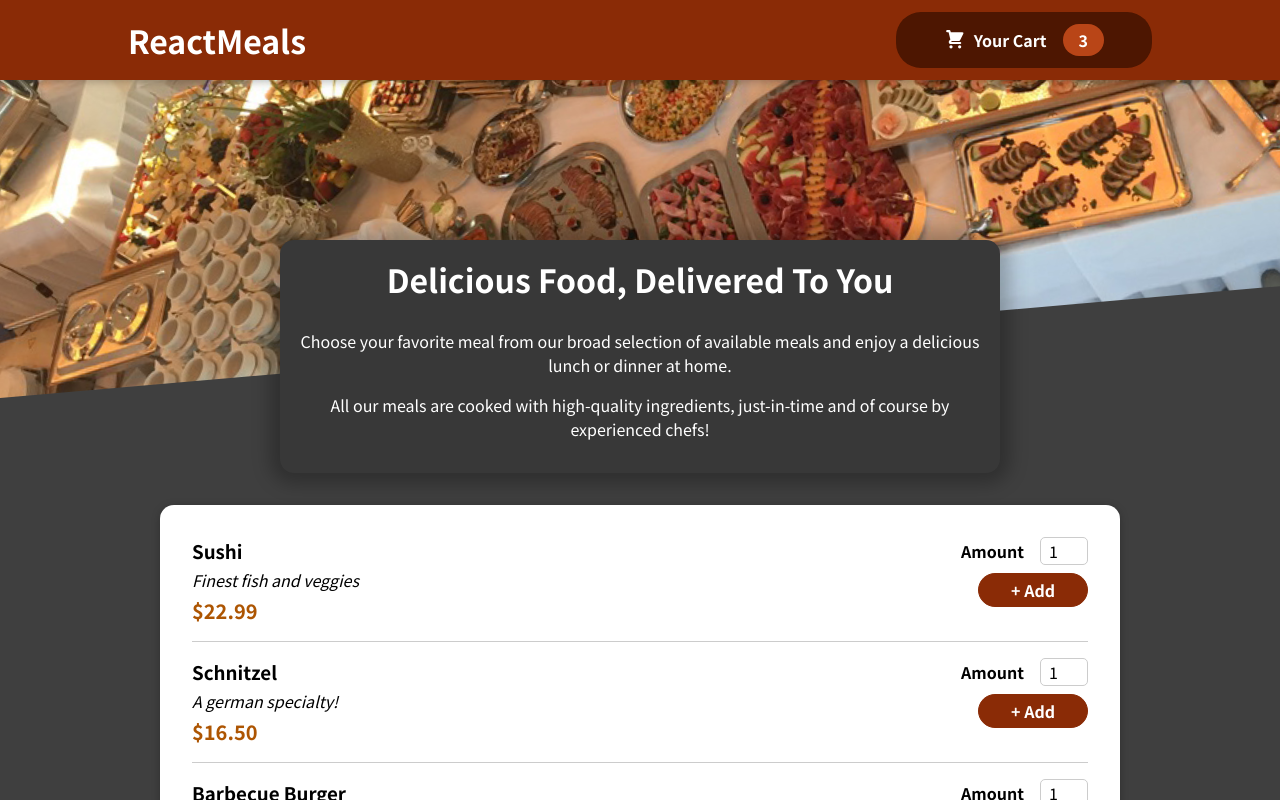
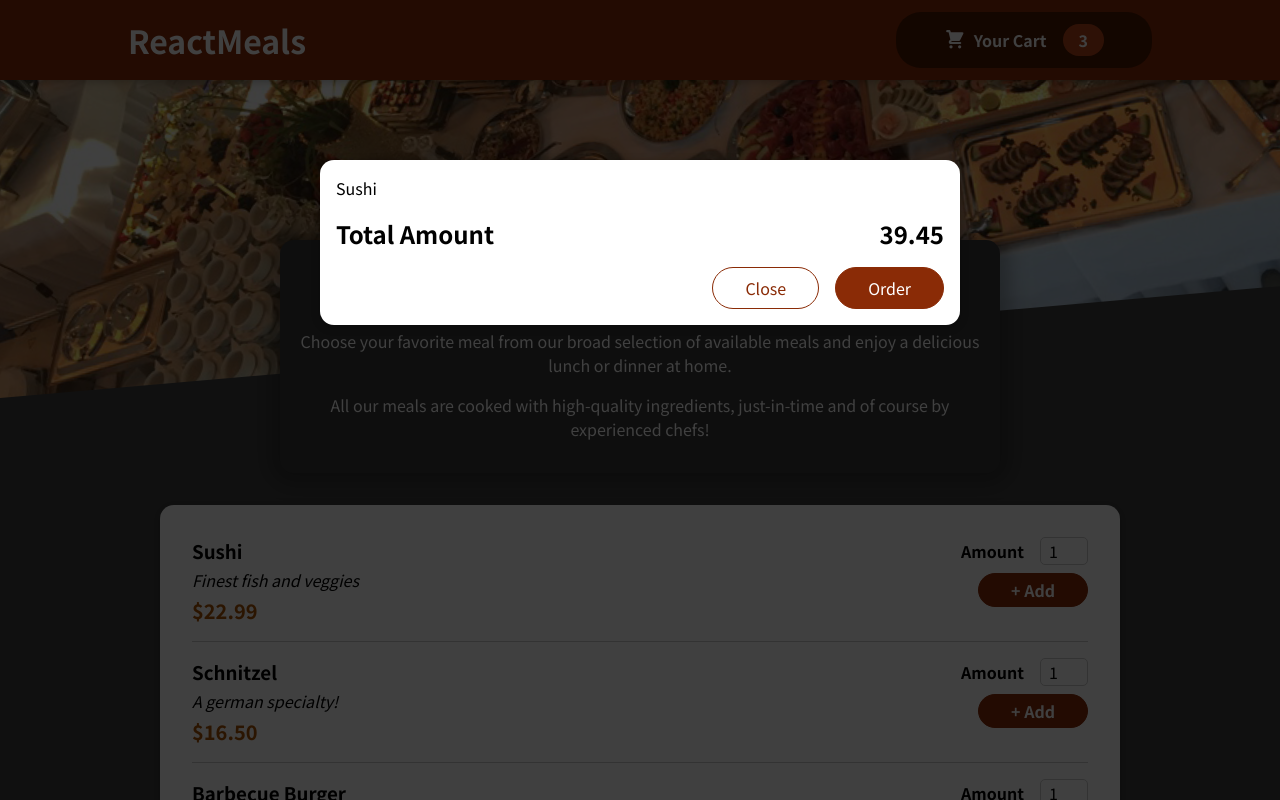
Before and after one commit to danyczech/training-project2-react, a React (Create React App) app: page / in a window 1280 px wide. Shown: the top 800 px of the page. Built offline with nearby package versions, Linux system fonts and the light colour scheme.

Commit message:
Adding Cart & Modal Component

```diff
--- a/public/index.html
+++ b/public/index.html
@@ -28,6 +28,7 @@
   </head>
   <body>
     <noscript>You need to enable JavaScript to run this app.</noscript>
+    <div id="overlays"></div>
     <div id="root"></div>
     <!--
       This HTML file is a template.
--- a/src/App.js
+++ b/src/App.js
@@ -1,9 +1,11 @@
 import Header from "./components/Layout/Header";
 import Meals from "./components/Meals/Meals";
+import Cart from "./components/Cart/Cart";
 
 function App() {
   return (
     <>
+      <Cart />
       <Header />
       <main>
         <Meals />
--- /dev/null
+++ b/src/components/Cart/Cart.js
@@ -0,0 +1,28 @@
+import classes from "./Cart.module.css";
+import Modal from "../UI/Modal";
+
+const Cart = (props) => {
+  const cartItems = (
+    <ul className={classes["cart-items"]}>
+      {[{ id: "c1", name: "Sushi", amount: 2, price: 12.99 }].map((item) => (
+        <li>{item.name}</li>
+      ))}
+    </ul>
+  );
+
+  return (
+    <Modal>
+      {cartItems}
+      <div className={classes.total}>
+        <span>Total Amount</span>
+        <span>39.45</span>
+      </div>
+      <div className={classes.actions}>
+        <button className={classes["button--alt"]}>Close</button>
+        <button className={classes.button}>Order</button>
+      </div>
+    </Modal>
+  );
+};
+
+export default Cart;
--- /dev/null
+++ b/src/components/Cart/Cart.module.css
@@ -0,0 +1,46 @@
+.cart-items {
+  list-style: none;
+  margin: 0;
+  padding: 0;
+  max-height: 20rem;
+  overflow: auto;
+}
+
+.total {
+  display: flex;
+  justify-content: space-between;
+  align-items: center;
+  font-weight: bold;
+  font-size: 1.5rem;
+  margin: 1rem 0;
+}
+
+.actions {
+  text-align: right;
+}
+
+.actions button {
+  font: inherit;
+  cursor: pointer;
+  background-color: transparent;
+  border: 1px solid #8a2b06;
+  padding: 0.5rem 2rem;
+  border-radius: 25px;
+  margin-left: 1rem;
+}
+
+.actions button:hover,
+.actions button:active {
+  background-color: #5a1a01;
+  border-color: #5a1a01;
+  color: white;
+}
+
+.actions .button--alt {
+  color: #8a2b06;
+}
+
+.actions .button {
+  background-color: #8a2b06;
+  color: white;
+}
--- /dev/null
+++ b/src/components/UI/Modal.js
@@ -0,0 +1,30 @@
+import ReactDOM from "react-dom";
+import classes from "./Modal.module.css";
+
+const Backdrop = () => {
+  return <div className={classes.backdrop} />;
+};
+
+const ModalOverlay = (props) => {
+  return (
+    <div className={classes.modal}>
+      <div className={classes.content}>{props.children}</div>
+    </div>
+  );
+};
+
+const portalElement = document.getElementById("overlays");
+
+const Modal = (props) => {
+  return (
+    <>
+      {ReactDOM.createPortal(<Backdrop />, portalElement)}
+      {ReactDOM.createPortal(
+        <ModalOverlay>{props.children}</ModalOverlay>,
+        portalElement
+      )}
+    </>
+  );
+};
+
+export default Modal;
--- /dev/null
+++ b/src/components/UI/Modal.module.css
@@ -0,0 +1,40 @@
+.backdrop {
+  position: fixed;
+  top: 0;
+  left: 0;
+  width: 100%;
+  height: 100vh;
+  z-index: 20;
+  background-color: rgba(0, 0, 0, 0.75);
+}
+
+.modal {
+  position: fixed;
+  top: 20vh;
+  left: 5%;
+  width: 90%;
+  background-color: white;
+  padding: 1rem;
+  border-radius: 14px;
+  box-shadow: 0 2px 8px rgba(0, 0, 0, 0.25);
+  z-index: 30;
+  animation: slide-down 300ms ease-out forwards;
+}
+
+@media (min-width: 768px) {
+  .modal {
+    width: 40rem;
+    left: calc(50% - 20rem);
+  }
+}
+
+@keyframes slide-down {
+  from {
+    opacity: 0;
+    transform: translateY(-3rem);
+  }
+  to {
+    opacity: 1;
+    transform: translateY(0);
+  }
+}
```
